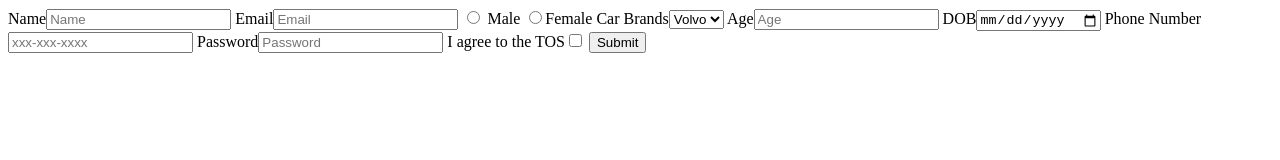
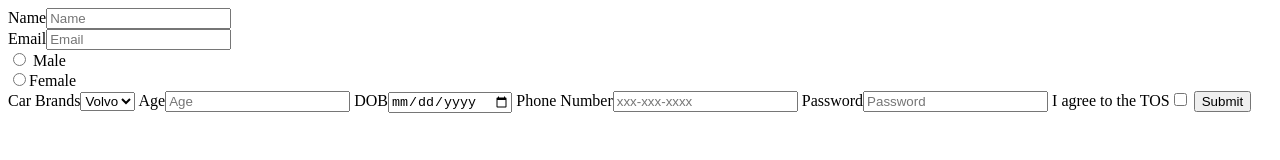
Before and after one commit to acciojob/signup-form-car-sufiyan02, a website: page main.html in a window 1280 px wide. Drawn offline with Linux system fonts and the light colour scheme.

Commit message:
created a submission

```diff
--- a/main.html
+++ b/main.html
@@ -10,10 +10,10 @@
 	<!-- the entire body must be written by student -->
 
 	<form method="post">
-		<label for="name">Name</label><input type="text" required id="name" placeholder="Name">
-		<label for="email">Email</label><input type="email" required id="email" placeholder="Email">
-		<input type="radio" name="gender" id="gender_m"> <label for="gender_m,">Male</label>
-		<input type="radio" name="gender" id="gender_f"><label for="gender_f">Female</label>
+		<label for="name">Name</label><input type="text" required id="name" placeholder="Name"><br>
+		<label for="email">Email</label><input type="email" required id="email" placeholder="Email"><br>
+		<input type="radio" name="gender" id="gender_m"> <label for="gender_m,">Male</label><br>
+		<input type="radio" name="gender" id="gender_f"><label for="gender_f">Female</label><br>
 		<label>Car Brands</label><select required id="name" plcaceholder="--Please choose an option--">
 			<option value="volvo">Volvo</option>
 			<option value="saab">Saab</option>
@@ -25,7 +25,7 @@
 		<label for="tel">Phone Number</label><input type="tel" id="tel" placeholder="xxx-xxx-xxxx">
 		<label for="password">Password</label><input type="Password" id="password" required placeholder="Password" >
 		<label for="tos">I agree to the TOS</label><input type="Checkbox" id="tos" required>
-		<button>Submit</button>
+		<input type="submit" value="Submit">
 
 
 	</form>
```
